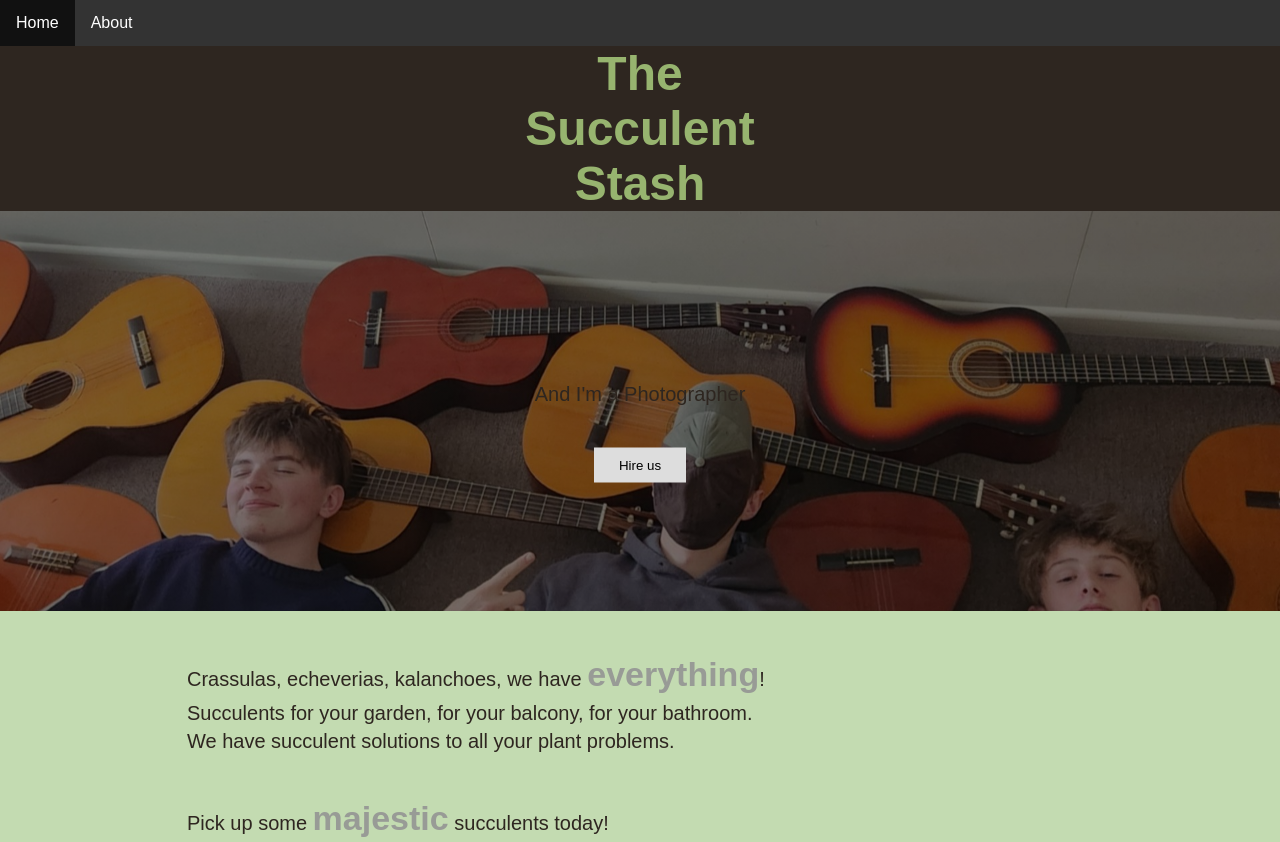
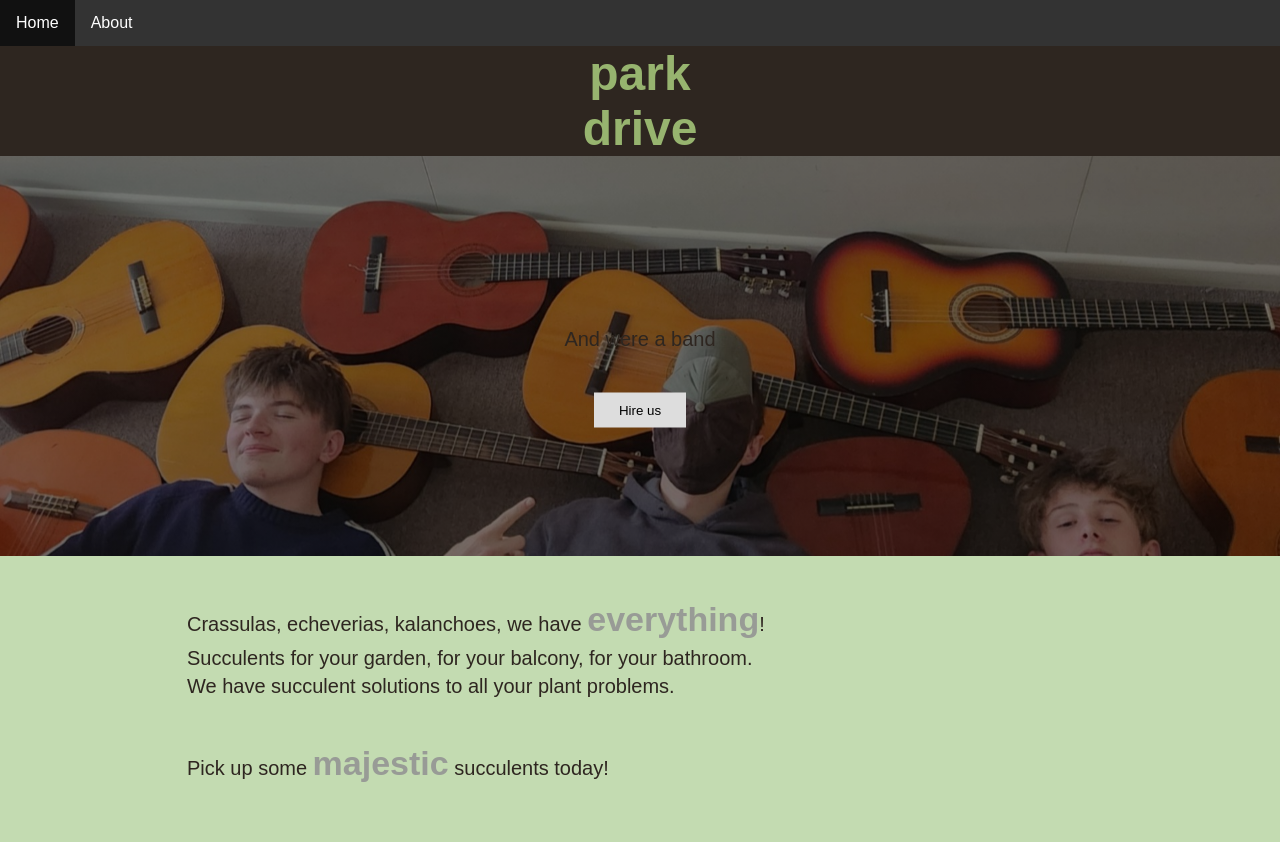
Before and after one commit to linky778/website, a plain HTML site: page index.html in a window 1280 px wide. After the commit the page ends 800 px from the top, so only its background shows below. Drawn offline with Linux system fonts and the light colour scheme.

Commit message:
renamed title

```diff
--- a/index.html
+++ b/index.html
@@ -14,14 +14,14 @@
     <li><a href="about.html">About</a></li>
   </ul>
   <h1>
-    The<br>
-    Succulent<br>
-    Stash
+
+    park<br>
+    drive
   </h1>
   <div class="hero-image">
     <div class="hero-text">
 
-      <p>And I'm a Photographer</p>
+      <p>And were a band </p>
       <button>Hire us</button>
     </div>
   </div>
```
